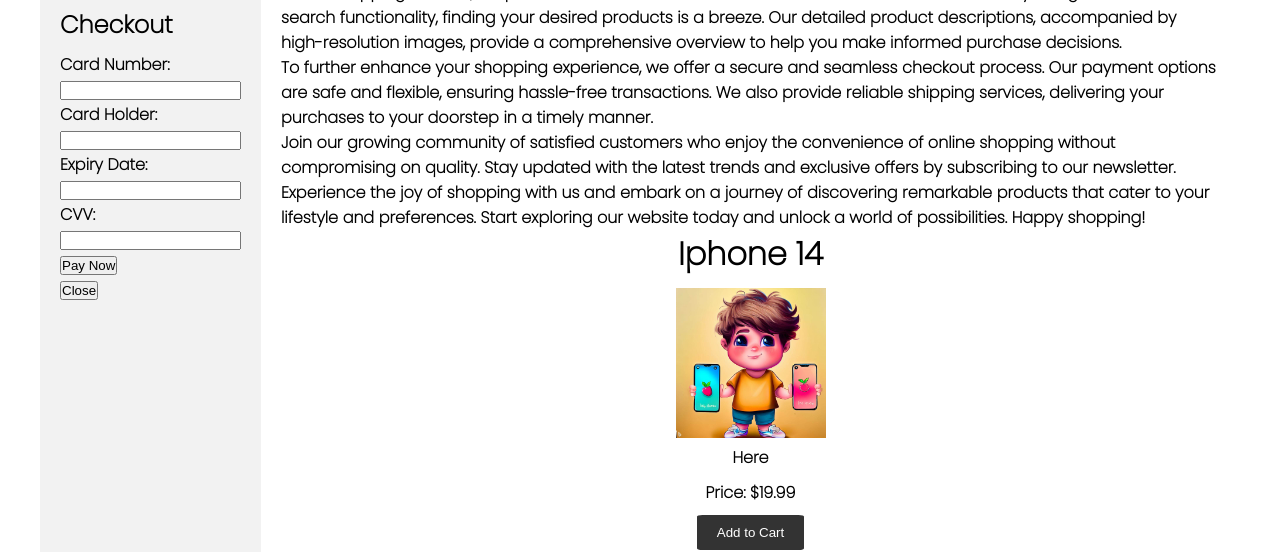
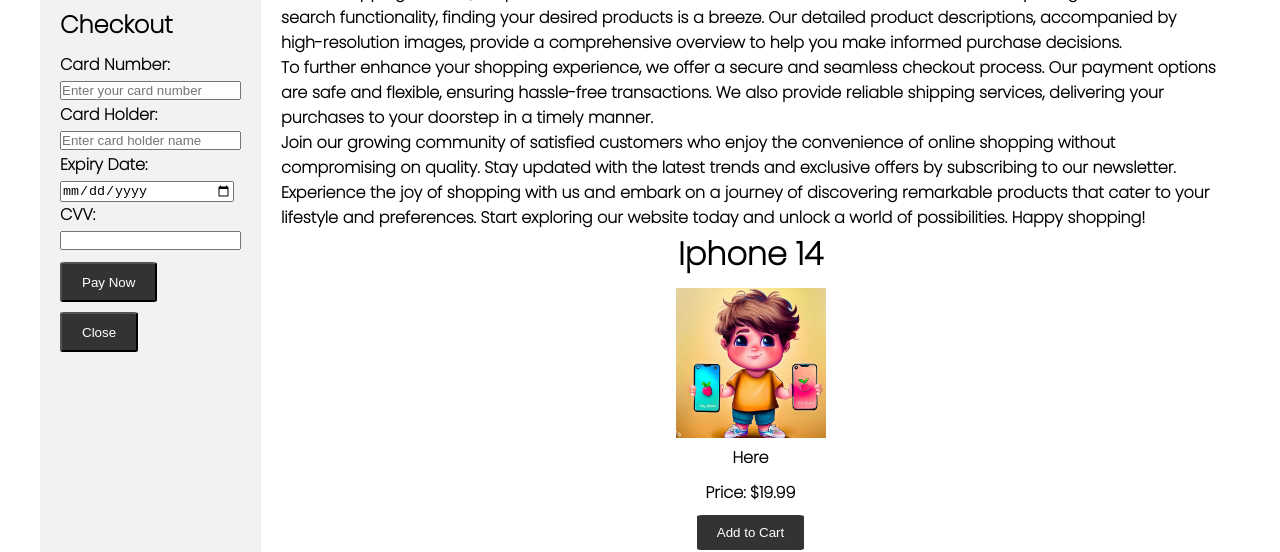
Before and after one commit to KhurramSagoo/apni-shop, a plain HTML site: page index.html in a window 1280 px wide. Shown: the part 722-1274 px from the top of the page. Drawn offline with Linux system fonts and the light colour scheme; files whose address does not match are found by name.

Commit message:
btn updated

```diff
--- a/index.html
+++ b/index.html
@@ -46,23 +46,23 @@
             <form id="payment-form">
               <div class="form-group">
                 <label for="card-number">Card Number:</label>
-                <input type="text" id="card-number" required />
+                <input class="payment-input" placeholder="Enter your card number" type="text" id="card-number" required />
               </div>
               <div class="form-group">
                 <label for="card-holder">Card Holder:</label>
-                <input type="text" id="card-holder" required />
+                <input placeholder="Enter card holder name" type="text" id="card-holder" required />
               </div>
               <div class="form-group">
                 <label for="expiry-date">Expiry Date:</label>
-                <input type="text" id="expiry-date" required />
+                <input type="date" style="width:170px;" id="expiry-date" required />
               </div>
               <div class="form-group">
                 <label for="cvv">CVV:</label>
                 <input type="text" id="cvv" required />
               </div>
-              <button type="submit">Pay Now</button>
+              <button class="payment-btn" type="submit">Pay Now</button>
             </form>
-            <button class="close-button" onclick="closeCheckout()">
+            <button class="payment-btn" onclick="closeCheckout()">
               Close
             </button>
           </div>
--- a/style/index.css
+++ b/style/index.css
@@ -173,6 +173,7 @@ footer {
 .cart-buttons {
   margin-top: 10px;
   text-align: center;
+
 }
 
 .cart-buttons button {
@@ -183,3 +184,14 @@ footer {
   height: 40px;
   border-radius: 5%;
 }
+
+.payment-btn{
+  margin-top: 10px;
+  text-align: center;
+  padding: 10px 20px;
+  margin-right: 5px;
+  background-color: #333;
+  color: #fff;
+  height: 40px;
+  border-radius: 5%;
+}
```
Also changed, not shown: pages/contact.html (+1 -1 lines).
